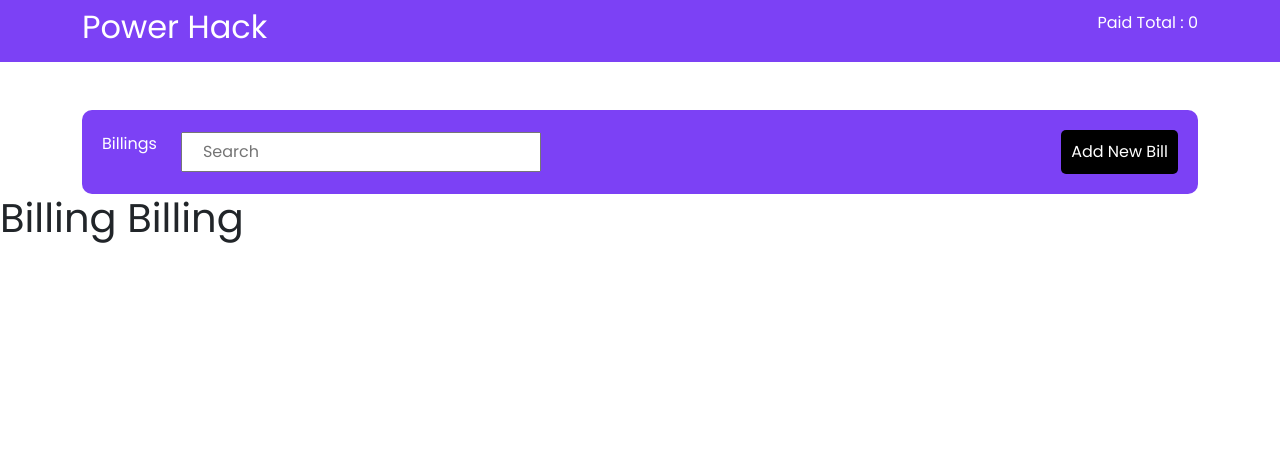
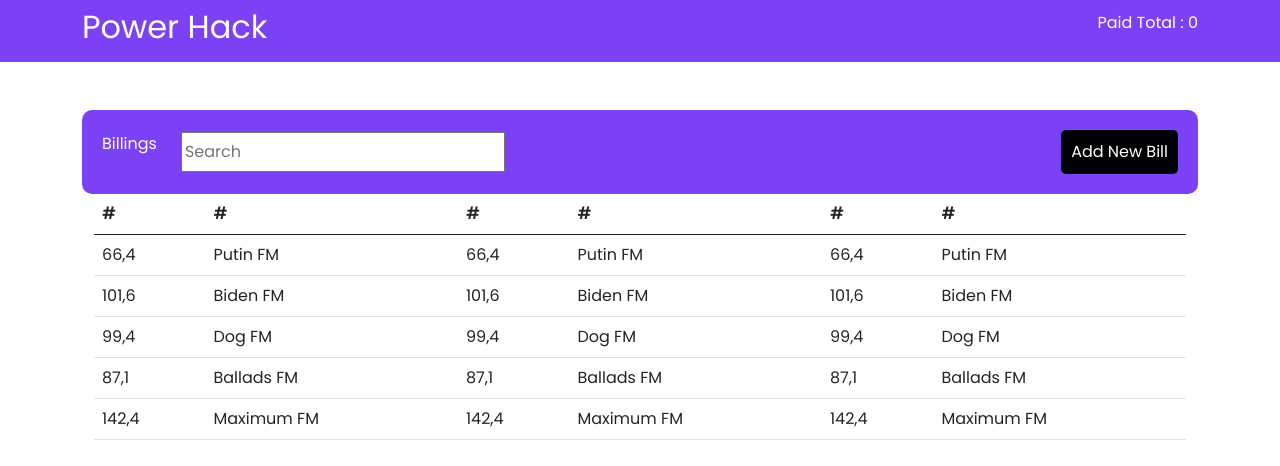
Before and after one commit to RHsanto/PHero_Task, a React (Create React App) app: page / in a window 1280 px wide. Shown: the top 466 px of the page. Built offline with nearby package versions, Linux system fonts and the light colour scheme.

Commit message:
add table

```diff
--- a/src/components/Home/Billing/Billing.js
+++ b/src/components/Home/Billing/Billing.js
@@ -1,10 +1,45 @@
 import React from 'react';
 
 const Billing = () => {
+  const radioData = [
+    {id:"1", name:"Putin FM",radio:"66,4"},
+    {id:"2", name:"Biden FM",radio:"101,6"},
+    {id:"3", name:"Dog FM",radio:"99,4"},
+    {id:"4", name:"Ballads FM",radio:"87,1"},
+    {id:"5", name:"Maximum FM",radio:"142,4"},
+  ]
+
   return (
-    <div>
-      <h1>Billing
-Billing</h1>
+    <div className='container'>
+   <div className="billing-section">
+
+  <table class="table">
+  <thead>
+    <tr>
+      <th scope="col">#</th>
+      <th scope="col">#</th>
+      <th scope="col">#</th>
+      <th scope="col">#</th>
+      <th scope="col">#</th>
+      <th scope="col">#</th>
+    </tr>
+  </thead>
+  <tbody>
+    {radioData.map(data=>
+        <tr key={data.key}>
+        <td>{data.radio}</td>
+        <td>{data.name}</td>
+        <td>{data.radio}</td>
+        <td>{data.name}</td>
+        <td>{data.radio}</td>
+        <td>{data.name}</td>
+      </tr>)}
+
+  </tbody>
+</table>
+
+
+   </div>
     </div>
   );
 };
--- a/src/components/Home/Home.css
+++ b/src/components/Home/Home.css
@@ -23,5 +23,5 @@ color: white;
 
 .searchSection input{
   outline: 0;
-  padding:0 20px;
+
 }
--- a/src/components/Home/Home.js
+++ b/src/components/Home/Home.js
@@ -12,7 +12,6 @@ const Home = () => {
       <div><p>Paid Total : 0</p></div>
     </div>
   </div>
-
 {/* search section */}
   <div className="container">
     <div className='searchSection mt-5 d-flex align-items-center  justify-content-between'>
@@ -24,9 +23,9 @@ const Home = () => {
     <button>Add New Bill</button>
     </div>
     </div>
+{/* Billing Table */}
+    <Billing/>
    </div>
-
-    <Billing/>
 
     </div>
   );
```
